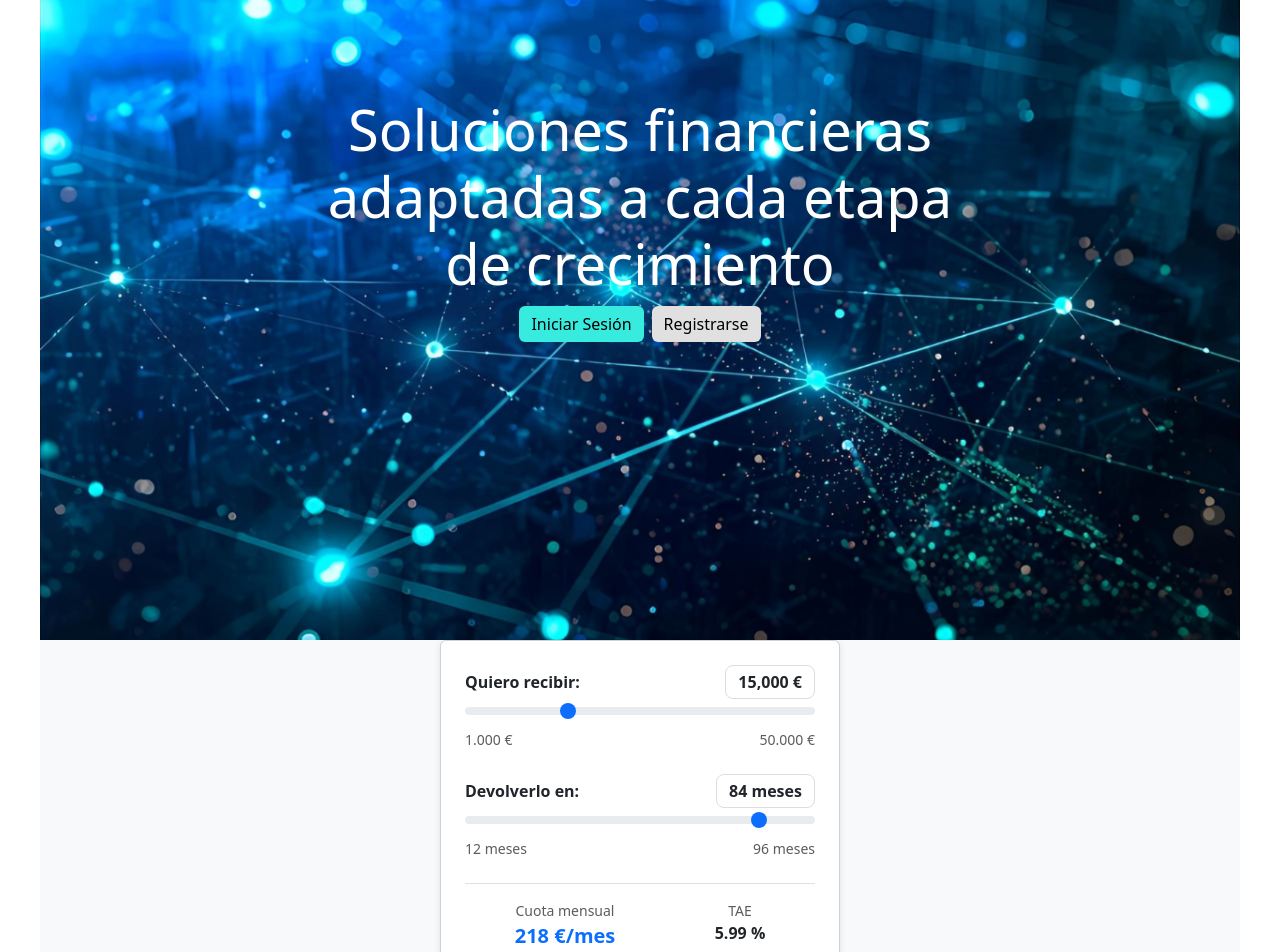
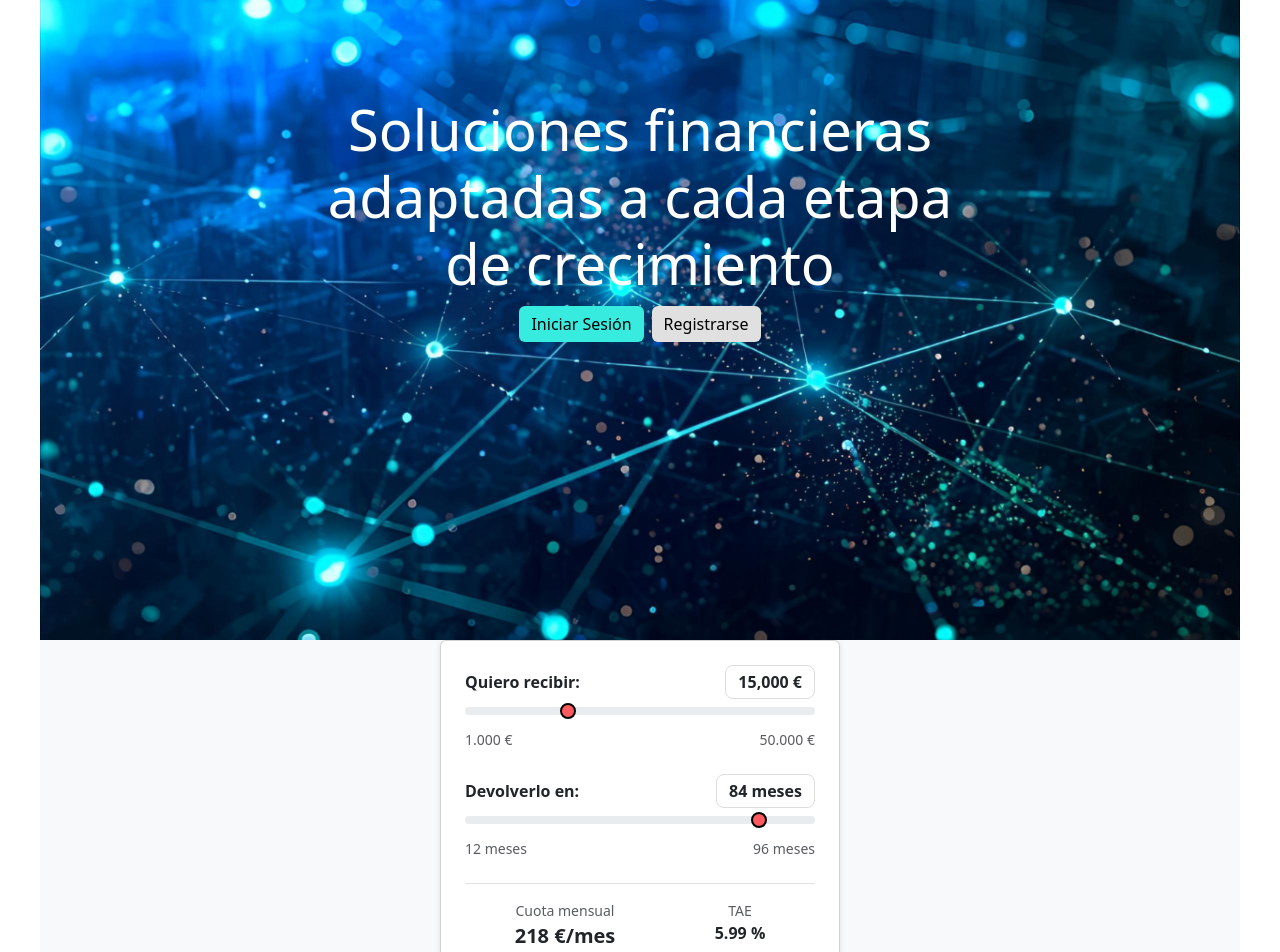
Before and after one commit to CreditosPYMES-NCG27/webapp-creditos-pymes, a React (Vite) app: page / in a window 1280 px wide. Shown: the top 952 px of the page. Built offline with nearby package versions, Linux system fonts and the light colour scheme.

Commit message:
feat : estilos  load amount

```diff
--- a/src/features/LoanAmount/LoanAmount.css
+++ b/src/features/LoanAmount/LoanAmount.css
@@ -18,34 +18,19 @@
 .custom-range {
   height: 6px;
   background: #e9ecef;
-  border-radius: 5px;
+  border-radius: 15px;
 }
 
 .custom-range::-webkit-slider-thumb {
-  background: #ff5a5f;
-  border: 2px solid white;
-  height: 20px;
-  width: 20px;
-  border-radius: 50%;
-  cursor: pointer;
-  margin-top: -7px;
-  appearance: none;
+  background: #ff5a5f !important;
+  border: 2px solid rgb(0, 0, 0) !important;
 }
 
 .custom-range::-moz-range-thumb {
-  background: #ff5a5f;
-  border: 2px solid white;
-  height: 20px;
-  width: 20px;
-  border-radius: 50%;
-  cursor: pointer;
+  background: #ff5a5f !important;
 }
 
 .custom-range::-ms-thumb {
   background: #ff5a5f;
-  border: 2px solid white;
-  height: 20px;
-  width: 20px;
-  border-radius: 50%;
-  cursor: pointer;
+  border: 2px solid rgb(0, 0, 0) !important;
 }
--- a/src/features/LoanAmount/LoanAmount.jsx
+++ b/src/features/LoanAmount/LoanAmount.jsx
@@ -53,7 +53,7 @@ export default function LoanAmount() {
       <div className="d-flex justify-content-around border-top pt-3">
         <div className="text-center">
           <div className="small text-muted">Cuota mensual</div>
-          <div className="fw-bold fs-5 text-primary">
+          <div className="fw-bold fs-5 ">
             218 €/mes
           </div>
         </div>
@@ -64,7 +64,7 @@ export default function LoanAmount() {
       </div>
 
       <div className="text-center mt-3">
-        <a href="#" className="text-success fw-semibold">
+        <a href="#" className="text-success fw-semibold text-decoration-none">
           Más detalles
         </a>
       </div>
```
